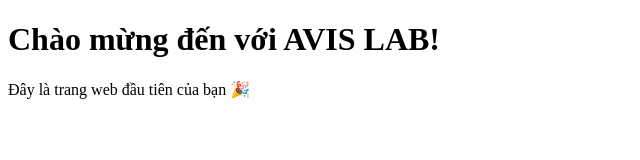
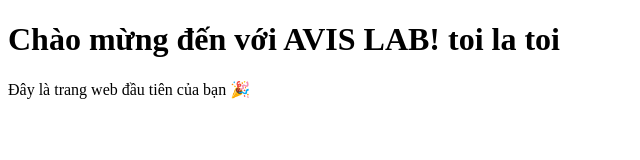
Before and after one commit to AViS-Laboratory/AVIS_LAB, a plain HTML site: page index.html in a window 1280 px wide. Shown: the whole page, without its empty margins (0-640 px from the left). Drawn offline with Linux system fonts and the light colour scheme.

Commit message:
Thêm trang web đầu tiên

```diff
--- a/index.html
+++ b/index.html
@@ -5,7 +5,7 @@
   <title>AVIS LAB</title>
 </head>
 <body>
-  <h1>Chào mừng đến với AVIS LAB!</h1>
+  <h1>Chào mừng đến với AVIS LAB! toi la toi</h1>
   <p>Đây là trang web đầu tiên của bạn 🎉</p>
 </body>
 </html>
```
